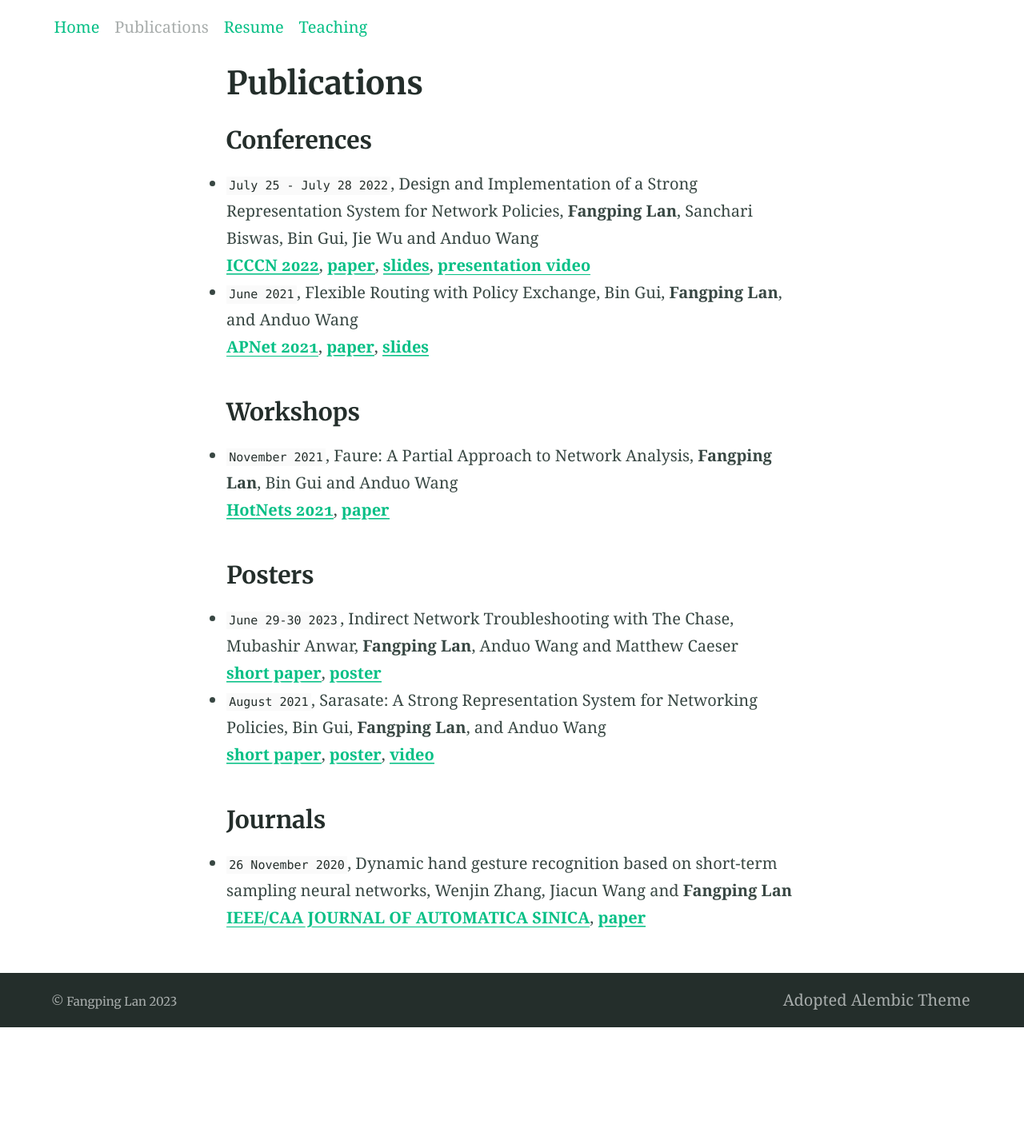
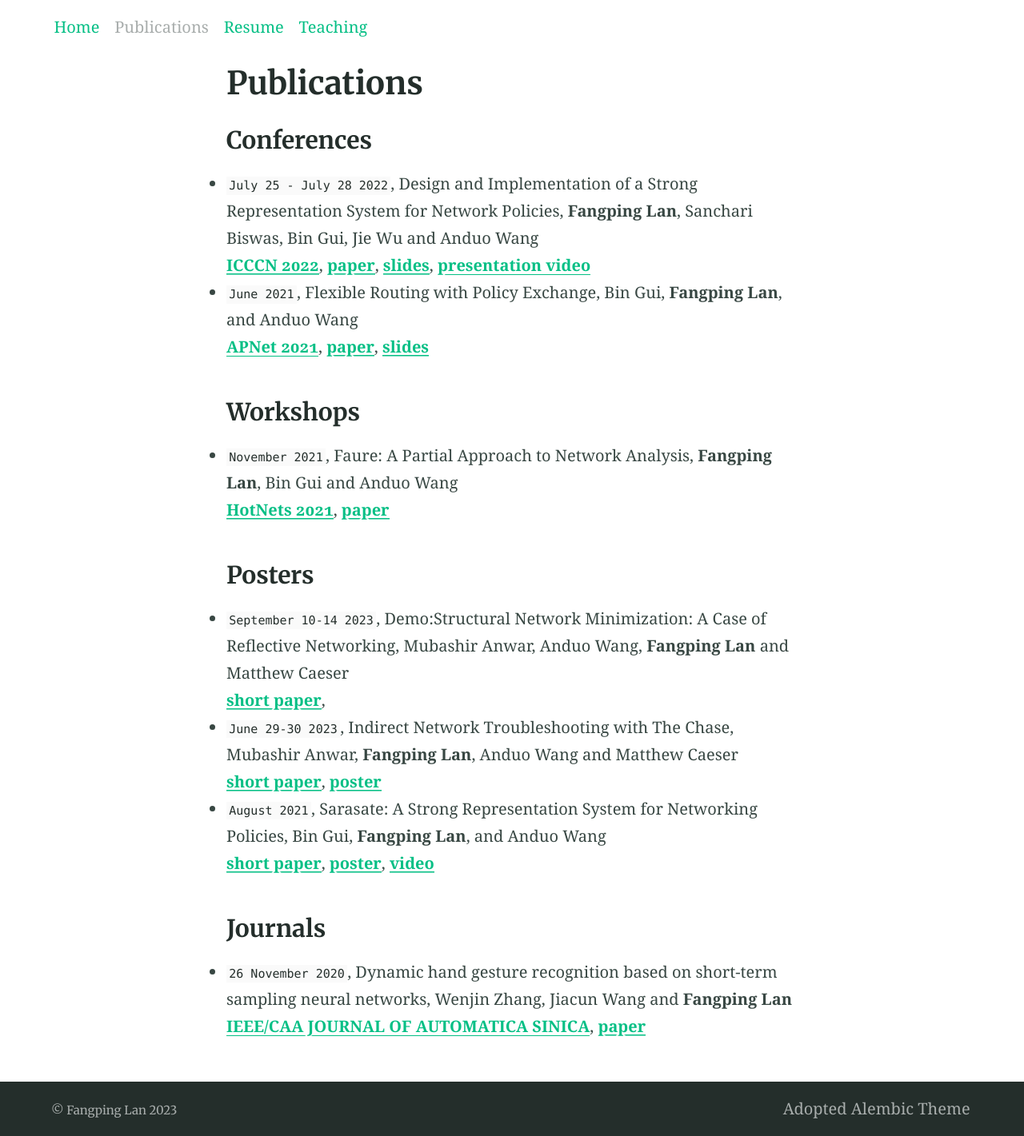
Before and after one commit to lanfangping/lanfangping.github.io, a Jekyll site: the page built from publications.md, in a window 1280 px wide. Shown: the whole page at 80% size. Built offline with Jekyll 4.4.1, drawn with Linux system fonts in a browser that asks for light colours; before the commit the page ends 1285 px from its top, so only the background shows below that.

Commit message:
sigcomm 2023 demo

```diff
--- a/publications.md
+++ b/publications.md
@@ -31,6 +31,11 @@ aside: False
 
 
 ### Posters
+- `September 10-14 2023`, Demo:Structural Network Minimization: A Case of Reflective Networking, Mubashir Anwar, Anduo Wang, **Fangping Lan** and Matthew Caeser
+
+  [**short paper**](docs/sigcomm2023demo/Sigcomm23_shortpaper.pdf),
+  <!-- [**poster**](docs/apnet2023/poster_APnet23.pdf) -->
+  <!-- [**video**](https://youtu.be/w9nH2et3zdI) -->
 
 - `June 29-30 2023`, Indirect Network Troubleshooting with The Chase, Mubashir Anwar, **Fangping Lan**, Anduo Wang and Matthew Caeser
 
```
Also changed, not shown: 2 other files.
